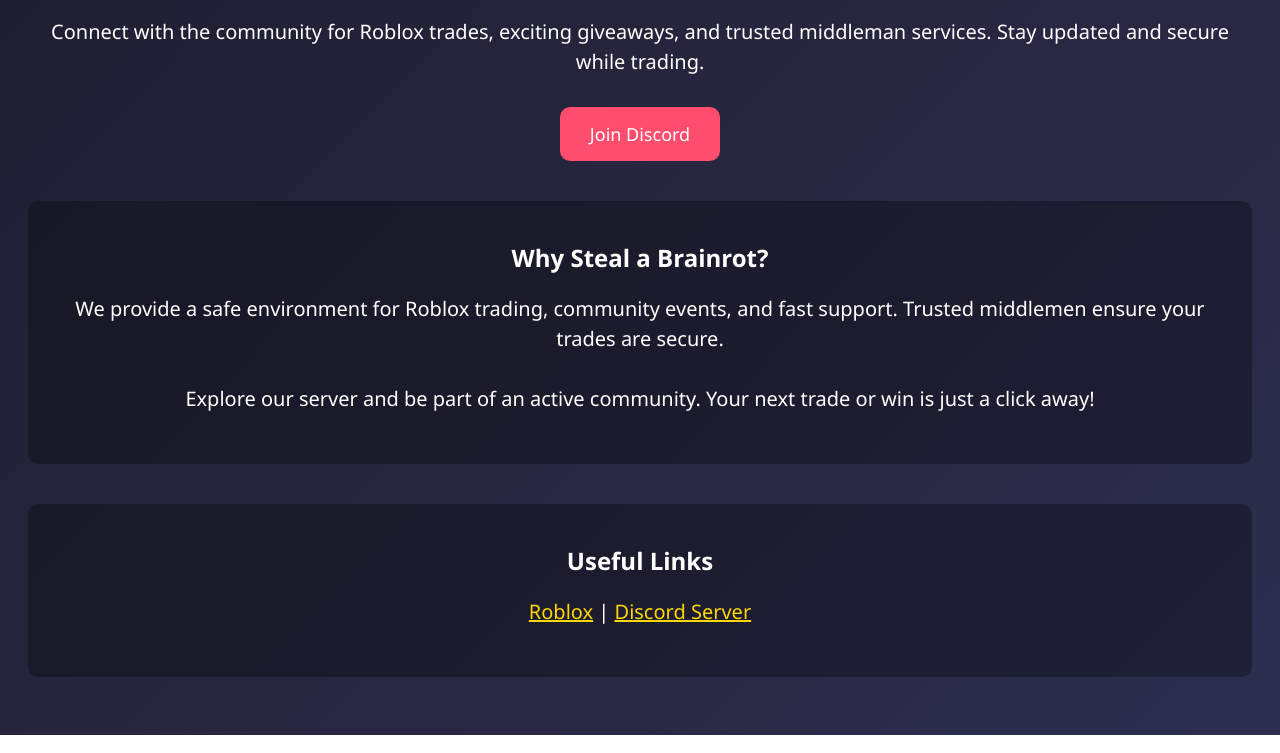
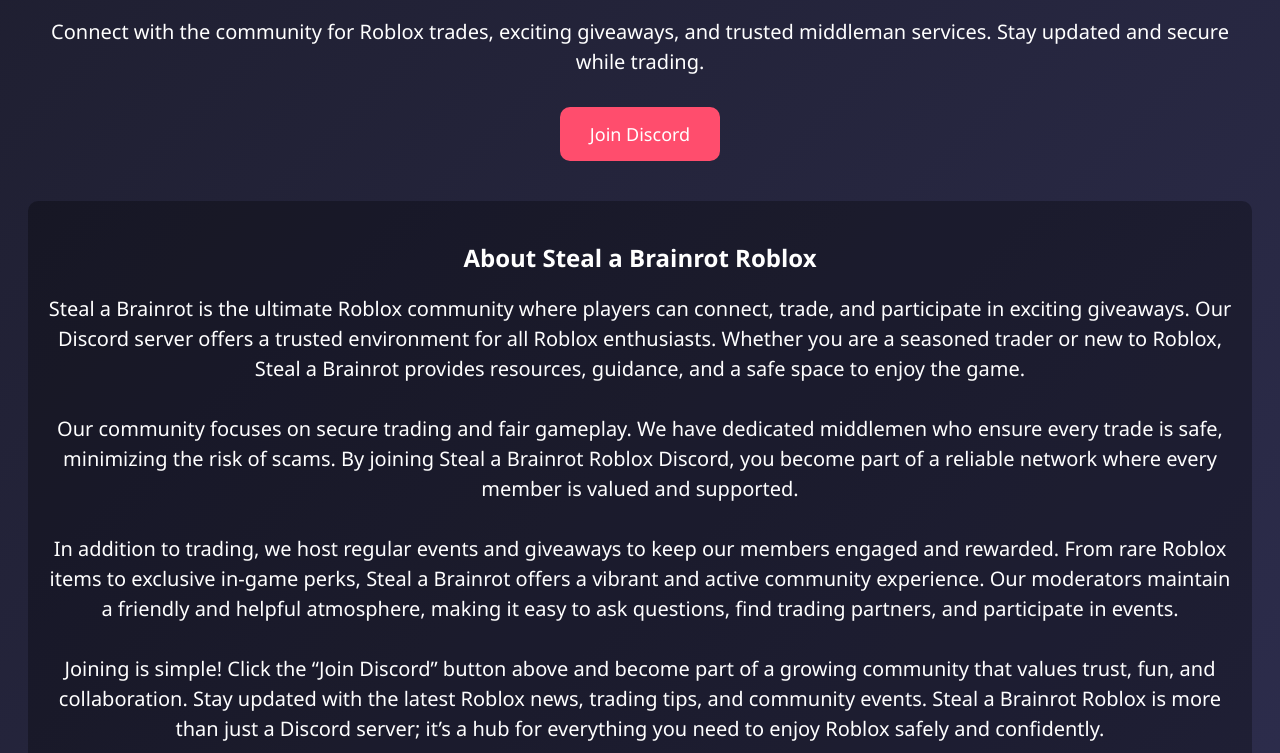
Before and after one commit to stealabrainrottrade/stealabrainrotroblox, a plain HTML site: page index.html in a window 1280 px wide. Shown: the part 199-952 px from the top of the page. Drawn offline with Linux system fonts and the light colour scheme.

Commit message:
Update index.html

```diff
--- a/index.html
+++ b/index.html
@@ -60,11 +60,17 @@
   <p>Connect with the community for Roblox trades, exciting giveaways, and trusted middleman services. Stay updated and secure while trading.</p>
   <a class="btn" href="https://discord.gg/ae96qADPXT" target="_blank">Join Discord</a>
 
-  <div class="section">
-    <h2>Why Steal a Brainrot?</h2>
-    <p>We provide a safe environment for Roblox trading, community events, and fast support. Trusted middlemen ensure your trades are secure.</p>
-    <p>Explore our server and be part of an active community. Your next trade or win is just a click away!</p>
-  </div>
+<div class="section">
+  <h2>About Steal a Brainrot Roblox</h2>
+  <p>Steal a Brainrot is the ultimate Roblox community where players can connect, trade, and participate in exciting giveaways. Our Discord server offers a trusted environment for all Roblox enthusiasts. Whether you are a seasoned trader or new to Roblox, Steal a Brainrot provides resources, guidance, and a safe space to enjoy the game.</p>
+
+  <p>Our community focuses on secure trading and fair gameplay. We have dedicated middlemen who ensure every trade is safe, minimizing the risk of scams. By joining Steal a Brainrot Roblox Discord, you become part of a reliable network where every member is valued and supported.</p>
+
+  <p>In addition to trading, we host regular events and giveaways to keep our members engaged and rewarded. From rare Roblox items to exclusive in-game perks, Steal a Brainrot offers a vibrant and active community experience. Our moderators maintain a friendly and helpful atmosphere, making it easy to ask questions, find trading partners, and participate in events.</p>
+
+  <p>Joining is simple! Click the “Join Discord” button above and become part of a growing community that values trust, fun, and collaboration. Stay updated with the latest Roblox news, trading tips, and community events. Steal a Brainrot Roblox is more than just a Discord server; it’s a hub for everything you need to enjoy Roblox safely and confidently.</p>
+</div>
+
 
   <div class="section">
     <h2>Useful Links</h2>
```
